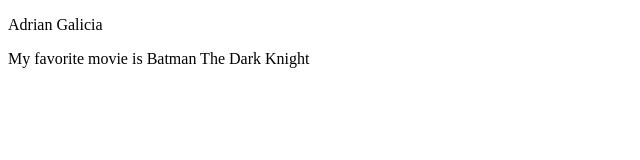
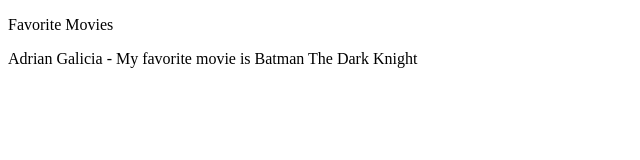
Before and after one commit to OfficialTriko/basic_git, a plain HTML site: page index.html in a window 1280 px wide. Shown: the whole page, without its empty margins (0-640 px from the left). Drawn offline with Linux system fonts and the light colour scheme.

Commit message:
Changed The Title

```diff
--- a/index.html
+++ b/index.html
@@ -1,10 +1,10 @@
 <!Doctype html>
 <html>
 	<head>
-		<p>Adrian Galicia</p>
+		<p>Favorite Movies</p>
 	</head>
 
 	<body>
-		<p> My favorite movie is Batman The Dark Knight</p>
+		<p> Adrian Galicia - My favorite movie is Batman The Dark Knight</p>
 	</body>
 </html>
```
